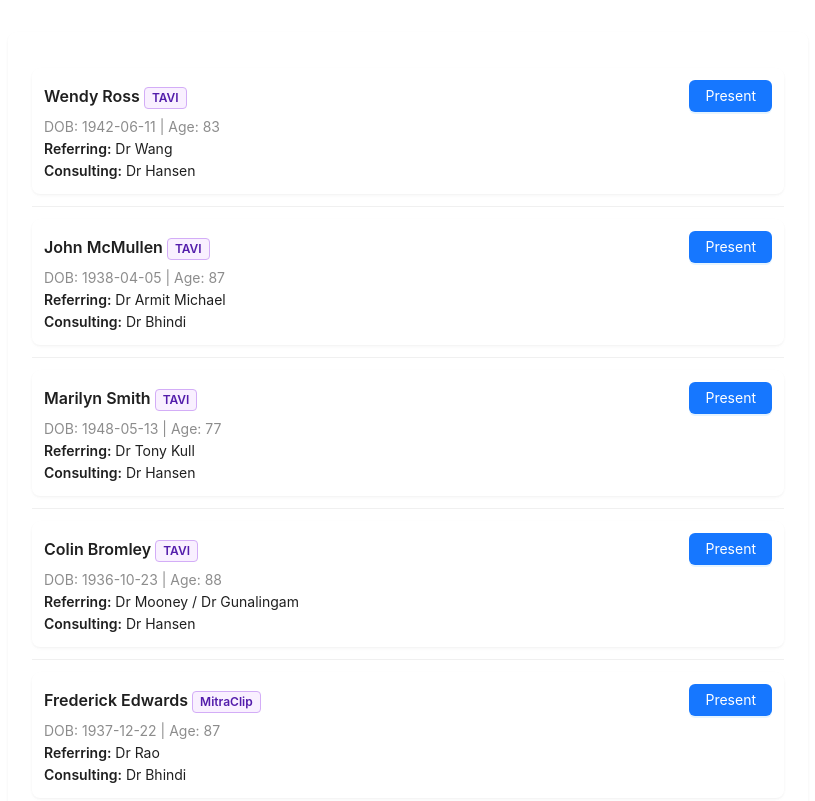
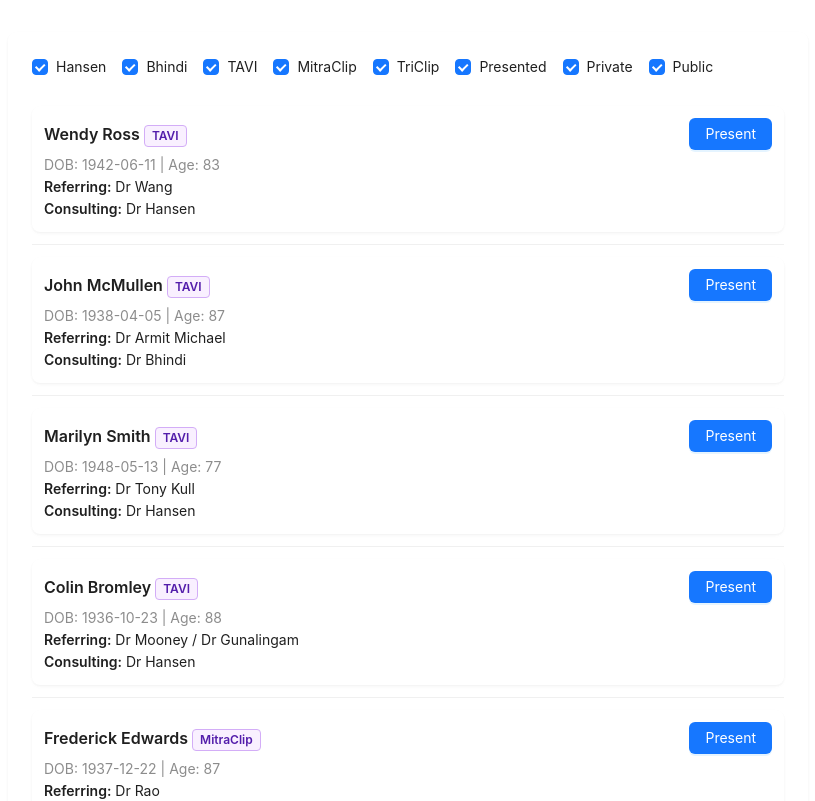
Before and after one commit to synapseedu/ravitracker-mdt, a Next.js app: page /patients in a window 1280 px wide. Shown: the top 801 px of the page, without its empty margins (232-1047 px from the left). Built offline with nearby package versions, Linux system fonts and the light colour scheme.

Commit message:
feat: add patient filters

```diff
--- a/pages/patients/index.tsx
+++ b/pages/patients/index.tsx
@@ -1,12 +1,38 @@
 'use client'
 
 import { useState } from 'react'
-import { List, Card, Button, Tag, Typography } from 'antd'
+import { List, Card, Button, Tag, Typography, Checkbox, Space } from 'antd'
 import { allPatients, Patient, getAge } from '../../data/patients'
 
 export default function Patients() {
     /* keep only runtime state */
     const [presentedIds, setPresentedIds] = useState<string[]>([])
+    const [filters, setFilters] = useState({
+        Hansen: true,
+        Bhindi: true,
+        TAVI: true,
+        MitraClip: true,
+        TriClip: true,
+        Presented: true,
+        Private: true,
+        Public: true,
+    })
+
+    const filteredPatients = allPatients.filter((patient) => {
+        if (!filters.Hansen && patient.consulting.includes('Hansen')) return false
+        if (!filters.Bhindi && patient.consulting.includes('Bhindi')) return false
+        if (!filters.TAVI && patient.badges?.includes('TAVI')) return false
+        if (!filters.MitraClip && patient.badges?.includes('MitraClip')) return false
+        if (!filters.TriClip && patient.badges?.includes('TriClip')) return false
+        if (!filters.Private && patient.status === 'private') return false
+        if (!filters.Public && patient.status === 'public') return false
+        if (!filters.Presented && presentedIds.includes(patient.id)) return false
+        return true
+    })
+
+    const handleFilterChange = (name: keyof typeof filters) => (e: any) => {
+        setFilters((prev) => ({ ...prev, [name]: e.target.checked }))
+    }
 
     const togglePresent = (id: string) => {
         setPresentedIds((prev) =>
@@ -24,12 +50,62 @@ export default function Patients() {
             bordered={false}
             style={{ maxWidth: 800, margin: '32px auto' }}
         >
-            {allPatients.length === 0 ? (
-                <Typography.Text>All patients presented!</Typography.Text>
+            <Space style={{ marginBottom: 16 }} wrap>
+                <Checkbox
+                    checked={filters.Hansen}
+                    onChange={handleFilterChange('Hansen')}
+                >
+                    Hansen
+                </Checkbox>
+                <Checkbox
+                    checked={filters.Bhindi}
+                    onChange={handleFilterChange('Bhindi')}
+                >
+                    Bhindi
+                </Checkbox>
+                <Checkbox
+                    checked={filters.TAVI}
+                    onChange={handleFilterChange('TAVI')}
+                >
+                    TAVI
+                </Checkbox>
+                <Checkbox
+                    checked={filters.MitraClip}
+                    onChange={handleFilterChange('MitraClip')}
+                >
+                    MitraClip
+                </Checkbox>
+                <Checkbox
+                    checked={filters.TriClip}
+                    onChange={handleFilterChange('TriClip')}
+                >
+                    TriClip
+                </Checkbox>
+                <Checkbox
+                    checked={filters.Presented}
+                    onChange={handleFilterChange('Presented')}
+                >
+                    Presented
+                </Checkbox>
+                <Checkbox
+                    checked={filters.Private}
+                    onChange={handleFilterChange('Private')}
+                >
+                    Private
+                </Checkbox>
+                <Checkbox
+                    checked={filters.Public}
+                    onChange={handleFilterChange('Public')}
+                >
+                    Public
+                </Checkbox>
+            </Space>
+            {filteredPatients.length === 0 ? (
+                <Typography.Text>No patients match filters</Typography.Text>
             ) : (
                 <List
                     itemLayout="vertical"
-                    dataSource={allPatients}
+                    dataSource={filteredPatients}
                     renderItem={(patient: Patient) => {
                         const presented = presentedIds.includes(patient.id)
                         return (
```
